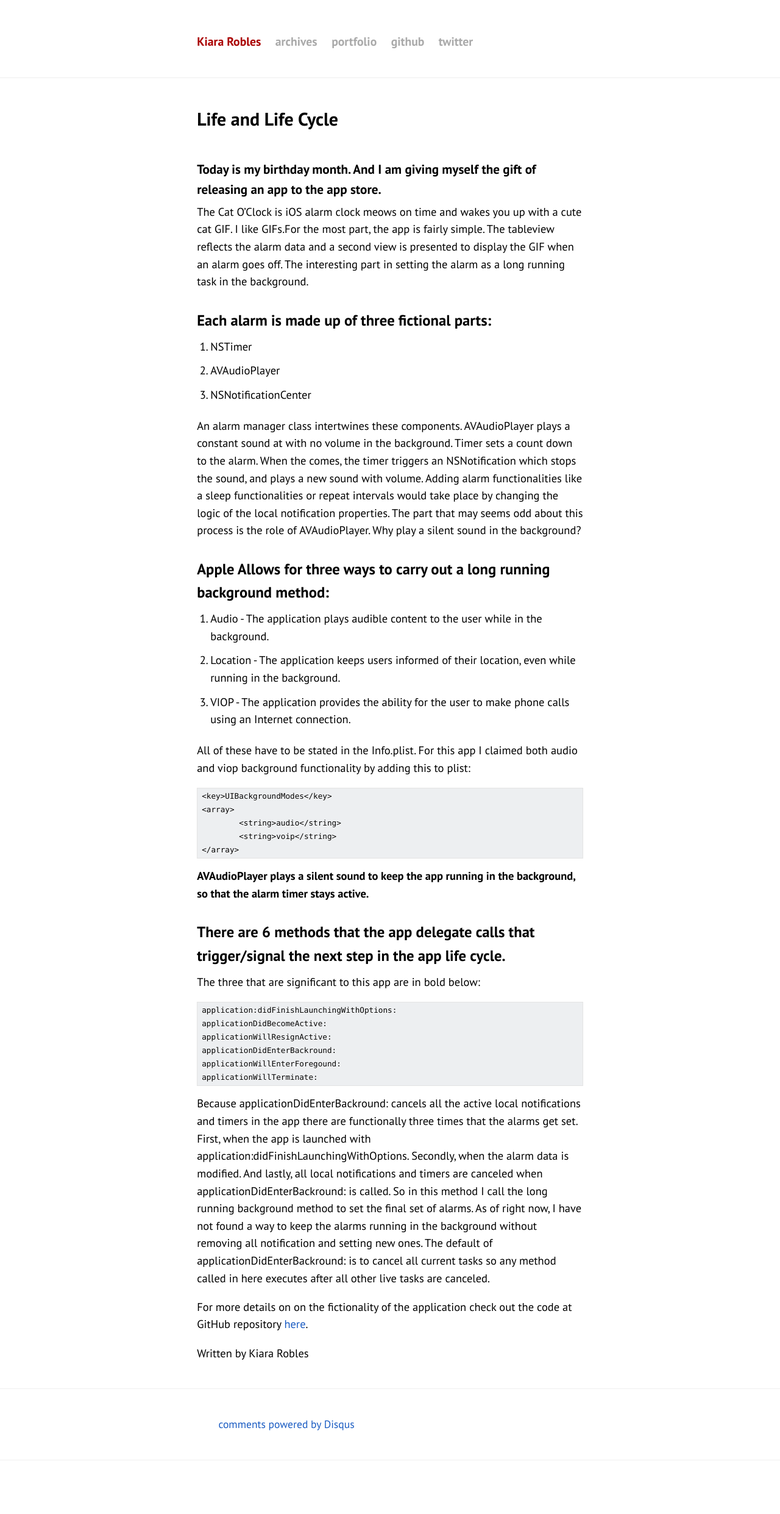
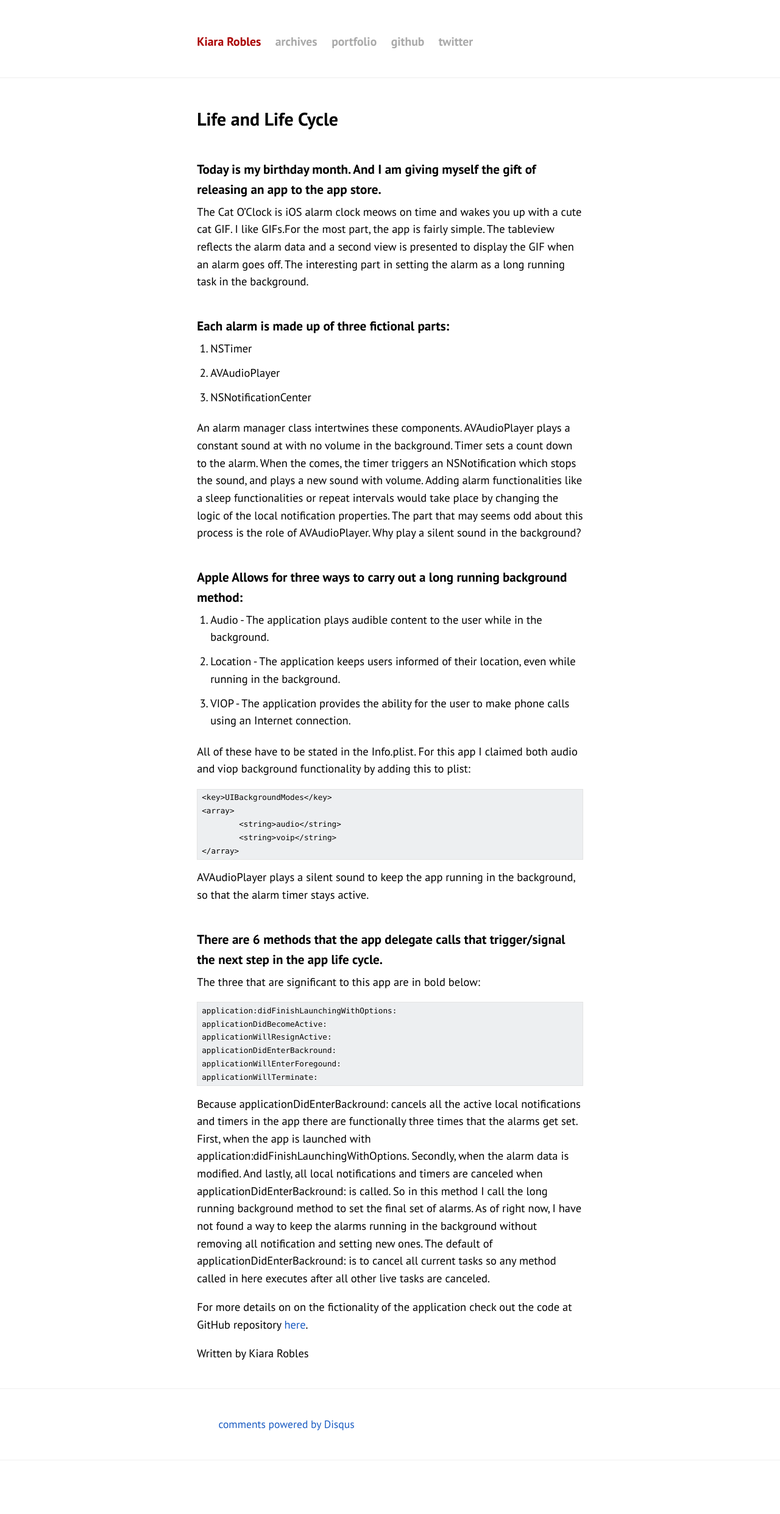
Before and after one commit to kristovatlas/kiaraRobles.github.io, a Jekyll site: the page built from _posts/2016-03-13-lifeandlifecycle.md, in a window 1280 px wide. Shown: the whole page at 61% size. Built offline with Jekyll 4.4.1, drawn with Linux system fonts in a browser that asks for light colours; Markdown is read by kramdown in place of the engine named in the settings; comment, search, counter and statistics services are not loaded.

```diff
--- a/_posts/2016-03-13-lifeandlifecycle.md
+++ b/_posts/2016-03-13-lifeandlifecycle.md
@@ -10,14 +10,14 @@ tags: [ios]
 
 The Cat O'Clock is iOS alarm clock meows on time and wakes you up with a cute cat GIF. I like GIFs.For the most part, the app is fairly simple. The tableview reflects the alarm data and a second view is presented to display the GIF when an alarm goes off. The interesting part in setting the alarm as a long running task in the background.
 
-#### Each alarm is made up of three fictional parts:
+##### Each alarm is made up of three fictional parts:
 1. NSTimer
 2. AVAudioPlayer
 3. NSNotificationCenter
 
 An alarm manager class intertwines these components. AVAudioPlayer plays a constant sound at with no volume in the background. Timer sets a count down to the alarm. When the comes, the timer triggers an NSNotification which stops the sound, and plays a new sound with volume. Adding alarm functionalities like a sleep functionalities or repeat intervals would take place by changing the logic of the local notification properties. The part that may seems odd about this process is the role of AVAudioPlayer. Why play a silent sound in the background?
 
-#### Apple Allows for three ways to carry out a long running background method:
+##### Apple Allows for three ways to carry out a long running background method:
 1. Audio - The application plays audible content to the user while in the background.
 2. Location - The application keeps users informed of their location, even while running in the background.
 3. VIOP - The application provides the ability for the user to make phone calls using an Internet connection.
@@ -30,9 +30,9 @@ All of these have to be stated in the Info.plist. For this app I claimed both au
 		<string>voip</string>
 	</array>
 
-**AVAudioPlayer plays a silent sound to keep the app running in the background, so that the alarm timer stays active.**
+AVAudioPlayer plays a silent sound to keep the app running in the background, so that the alarm timer stays active.
 
-#### There are 6 methods that the app delegate calls that trigger/signal the next step in the app life cycle.
+##### There are 6 methods that the app delegate calls that trigger/signal the next step in the app life cycle.
 The three that are significant to this app are in bold below:
 
 	application:didFinishLaunchingWithOptions:
```
